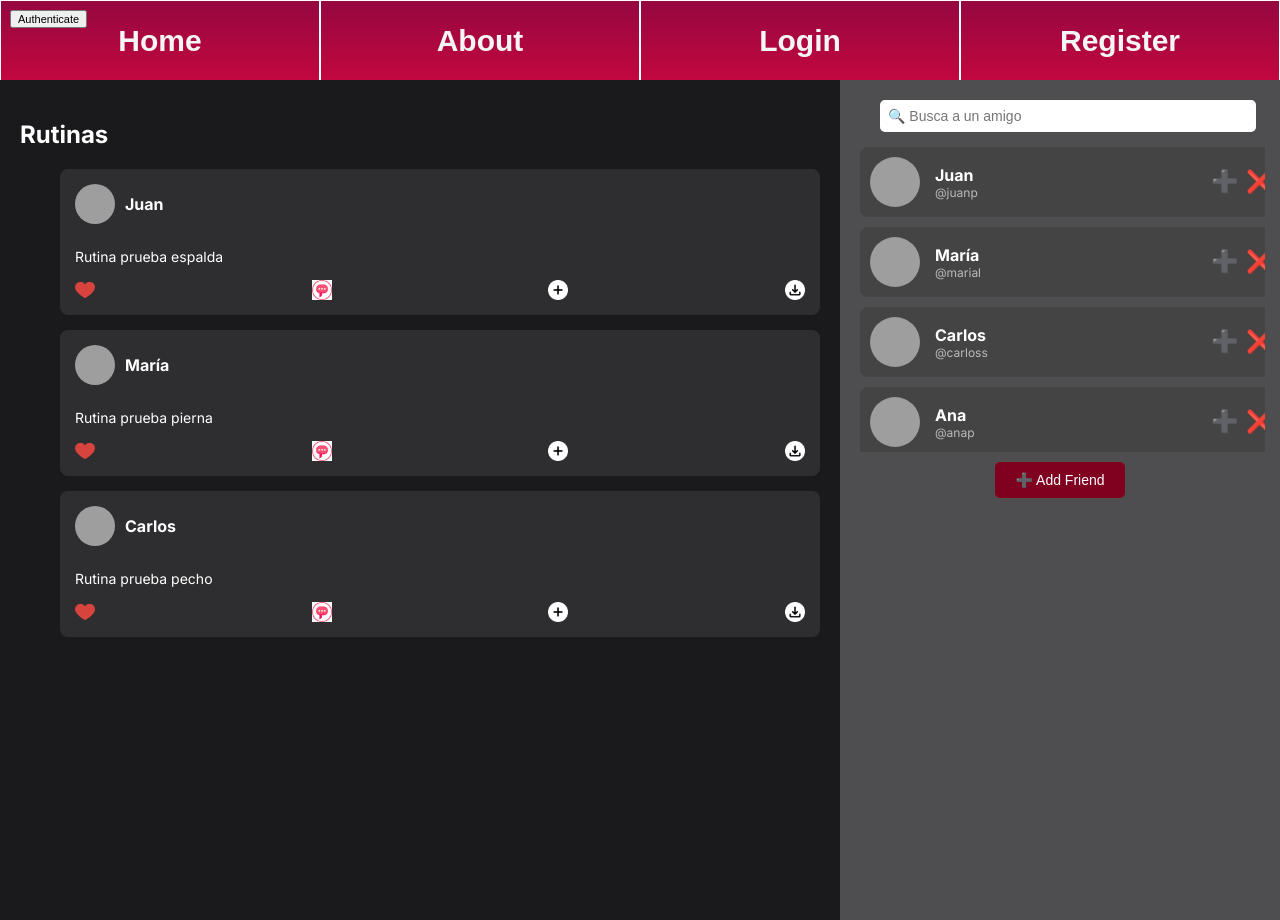
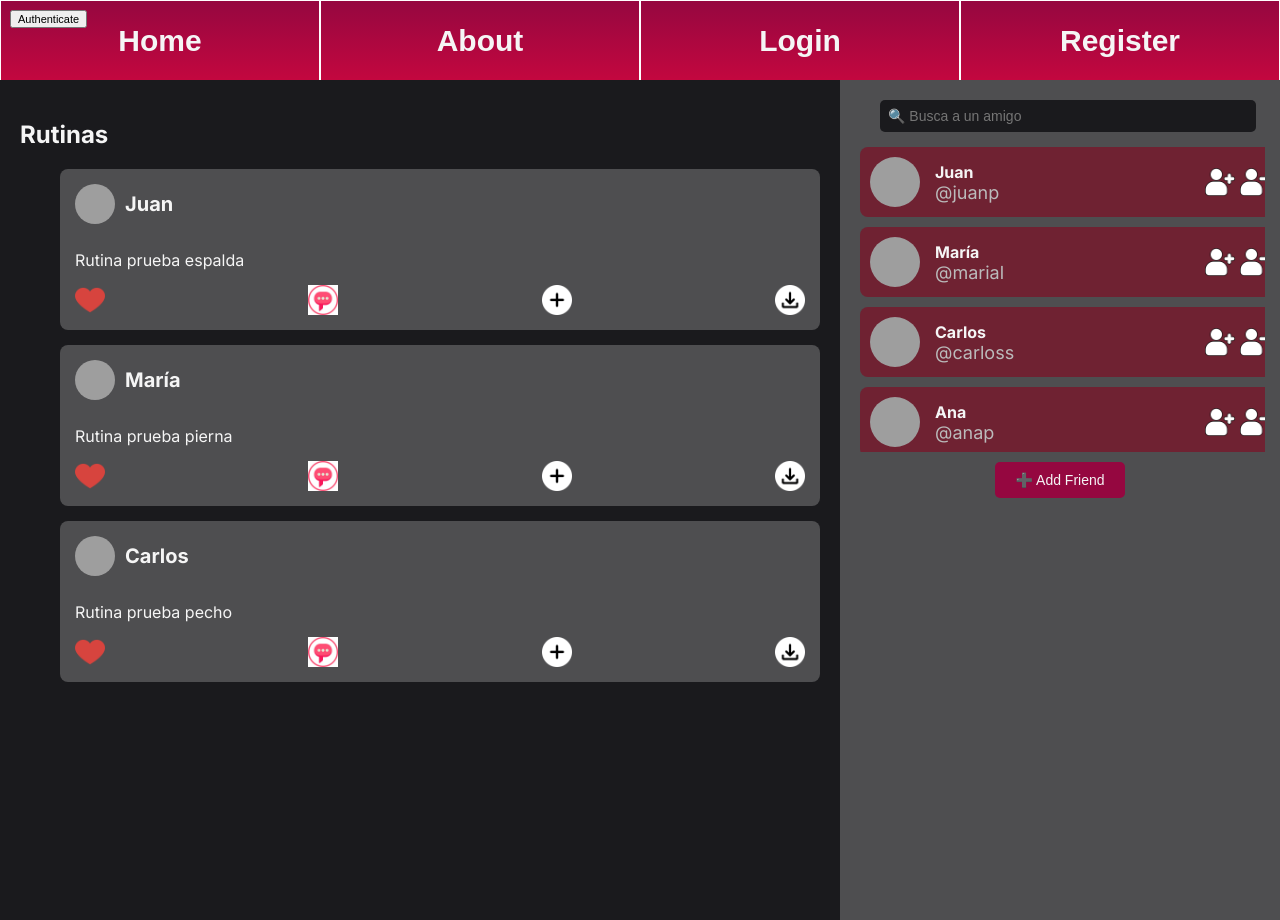
Before and after one commit to miguelachaotic/SSW_frontend, a Vue app: page /social in a window 1280 px wide. Built offline with nearby package versions, Linux system fonts and the light colour scheme; grey boxes are pictures that could not be loaded.

Commit message:
Cambios finales esteticos (iconos, tamaño fuente)

```diff
--- a/src/views/Social.vue
+++ b/src/views/Social.vue
@@ -1,18 +1,17 @@
 <script setup>
 import { ref } from "vue";
 
-// Importar imágenes desde `assets`
 import placeholderImage from '@/assets/StockPfp.png';
 import likeIcon from "@/assets/icons/like.png";
 import likedIcon from "@/assets/icons/like.png";
 import commentIcon from "@/assets/icons/comment.jpg";
 import addIcon from "@/assets/icons/add.png";
 import downloadIcon from "@/assets/icons/download.png";
+import addFriendIcon from "@/assets/icons/add-friend.png";
+import deleteFriendIcon from "@/assets/icons/remove-friend.png";
 
-// Estado del ComboBox (Filtro de Publicaciones)
-const filterType = ref("Todos");
 
-// Lista de amigos
+// Lista de amigos (esto debería ser una API)
 const friends = ref([
   { id: 1, name: "Juan", username: "@juanp", profileImage: placeholderImage },
   { id: 2, name: "María", username: "@marial", profileImage: placeholderImage },
@@ -20,7 +19,7 @@ const friends = ref([
   { id: 4, name: "Ana", username: "@anap", profileImage: placeholderImage }
 ]);
 
-// Lista de rutinas con estado de like
+// Lista de rutinas con estado de like (esto debería ser una API)
 const routines = ref([
   { id: 1, sender: "Juan", text: "Rutina prueba espalda", profileImage: placeholderImage, liked: false },
   { id: 2, sender: "María", text: "Rutina prueba pierna", profileImage: placeholderImage, liked: false },
@@ -36,7 +35,6 @@ const toggleCommentBox = (messageId) => {
   showCommentBox.value = showCommentBox.value === messageId ? null : messageId;
 };
 </script>
-
 <template>
   <div class="social-container">
     <!-- Rutinas -->
@@ -72,8 +70,8 @@ const toggleCommentBox = (messageId) => {
             <span class="friend-username">{{ friend.username }}</span>
           </div>
           <div class="friend-actions">
-            <button class="add-btn">➕</button>
-            <button class="remove-btn">❌</button>
+            <img :src="addFriendIcon" alt="Añadir amigo" class="friend-action-icon" />
+            <img :src="deleteFriendIcon" alt="Eliminar amigo" class="friend-action-icon" />
           </div>
         </div>
       </div>
@@ -87,8 +85,8 @@ const toggleCommentBox = (messageId) => {
 .social-container {
   display: flex;
   height: 100vh;
-  background-color: #1a1a1d;
-  color: white;
+  background-color: var(--primary_bg);
+  color: whitesmoke;
 }
 
 /* Sección de Rutinas */
@@ -101,7 +99,7 @@ const toggleCommentBox = (messageId) => {
 
 /* Mensajes */
 .message {
-  background: #2e2e30;
+  background: var(--secondary_bg);
   padding: 15px;
   margin-bottom: 15px;
   border-radius: 8px;
@@ -125,13 +123,13 @@ const toggleCommentBox = (messageId) => {
 
 .username {
   font-weight: bold;
-  font-size: 16px;
+  font-size: 20px;
 }
 
 .message-text {
-  font-size: 14px;
+  font-size: 16px;
   margin-bottom: 15px;
-  color: white;
+  color: whitesmoke;
 }
 
 .message-actions {
@@ -140,10 +138,9 @@ const toggleCommentBox = (messageId) => {
   align-items: center;
 }
 
-/* Iconos de acción */
 .action-icon {
-  width: 20px;
-  height: 20px;
+  width: 30px;
+  height: 30px;
   cursor: pointer;
   transition: transform 0.2s ease-in-out;
 }
@@ -151,6 +148,22 @@ const toggleCommentBox = (messageId) => {
 .action-icon:hover {
   transform: scale(1.1);
 }
+
+.friend-actions {
+  display: flex;
+  gap: 15px;
+}
+.friend-action-icon {
+  width: 30px;
+  height: 30px;
+  cursor: pointer;
+  transition: transform 0.2s ease-in-out;
+}
+
+.friend-action-icon:hover {
+  transform: scale(1.1);
+}
+
 
 /* Sección de Amigos */
 .friends-container {
@@ -175,6 +188,8 @@ const toggleCommentBox = (messageId) => {
   border-radius: 5px;
   border: none;
   font-size: 14px;
+  background: var(--primary_bg);
+  color: whitesmoke;
 }
 
 /* Lista de amigos */
@@ -191,7 +206,7 @@ const toggleCommentBox = (messageId) => {
 
 /* Tarjeta de amigo */
 .friend-card {
-  background: #444;
+  background: var(--dark_main_color);
   display: flex;
   align-items: center;
   padding: 10px;
@@ -208,6 +223,10 @@ const toggleCommentBox = (messageId) => {
   border-radius: 50%;
 }
 
+
+
+
+
 /* Información del amigo */
 .friend-info {
   flex-grow: 1;
@@ -216,14 +235,13 @@ const toggleCommentBox = (messageId) => {
   justify-content: center;
 }
 
-
 .friend-name {
   font-weight: bold;
-  color: white;
+  color: whitesmoke;
 }
 
 .friend-username {
-  font-size: 12px;
+  font-size: 18px;
   color: #bbb;
 }
 
@@ -244,26 +262,27 @@ const toggleCommentBox = (messageId) => {
 }
 
 .add-btn {
-  color: green;
+  color: var(--light_main_color);
 }
 
 .remove-btn {
-  color: red;
+  color: var(--very_light_main_color);
 }
 
 /* Botón de agregar amigo */
 .add-friend {
-  background: #800020;
-  color: white;
+  background: var(--main_color);
+  color: whitesmoke;
   border: none;
   padding: 10px 20px;
   border-radius: 5px;
   cursor: pointer;
   font-size: 14px;
   margin-top: 10px;
+  transition: background-color 0.2s ease-in-out;
 }
 
 .add-friend:hover {
-  background: #a00030;
+  background: var(--light_main_color);
 }
 </style>
```
